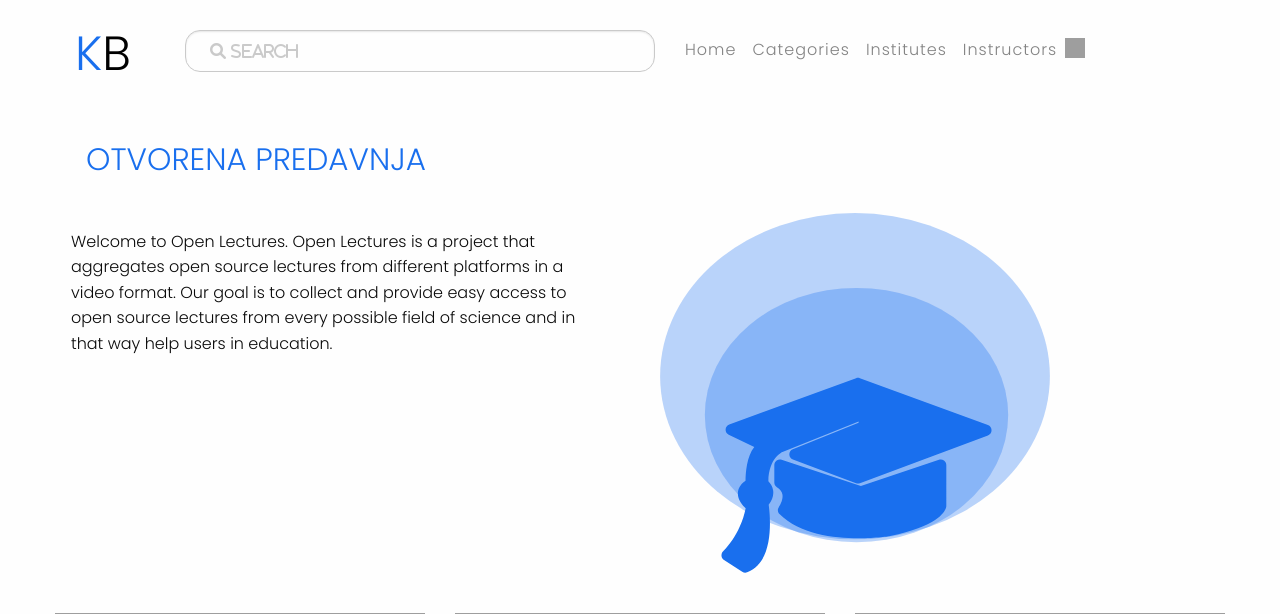
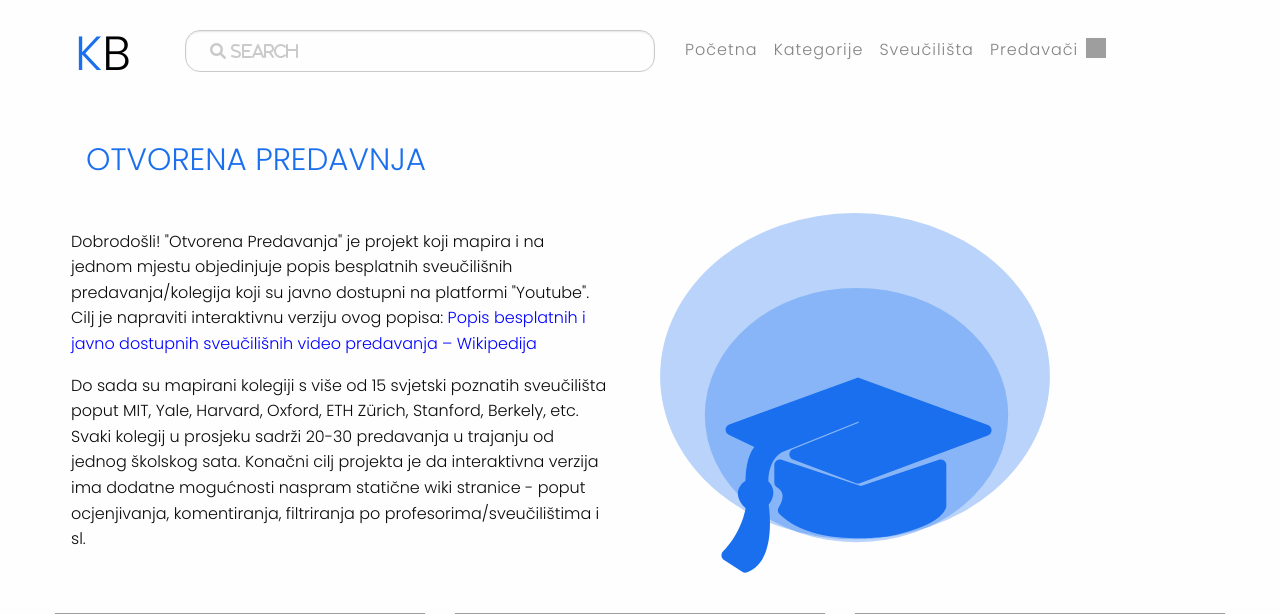
Before and after one commit to Danijel-Korent/open-lectures, a PHP site: page /index.php in a window 1280 px wide. Shown: the top 614 px of the page. Run offline with PHP 8.4, Linux system fonts and the light colour scheme; data comes from the database, SQL or seed files in the repository; grey boxes are pictures that could not be loaded.

Commit message:
Issue #5 - Translated to Croatian language

```diff
--- a/frontend/Components/header.html
+++ b/frontend/Components/header.html
@@ -4,7 +4,7 @@
     <meta charset="utf-8">
     <meta http-equiv="x-ua-compatible" content="ie=edge">
     <meta name="viewport" content="width=device-width, initial-scale=1.0">
-    <title>KnowledgeBase</title>
+    <title>Otvorena Predavanja</title>
     <link rel="stylesheet" href="../css/foundation.css">
     <link rel="stylesheet" href="../css/app_default.css">
     <link rel="stylesheet" href="../css/style_menu.css">
@@ -29,10 +29,10 @@
         </div>
         <div class="large-6 medium-6 small-12 cell">
           <ul class="horizontal menu menu-hover-lines" data-magellan>
-            <li><a href="index.php">Home</a></li>
-            <li id="categories"><a href="categories.php">Categories</a></li>
-            <li><a href="institutes.php">Institutes</a></li>
-            <li><a href="instructors.php">Instructors</a></li>
+            <li><a href="index.php">Početna</a></li>
+            <li id="categories"><a href="categories.php">Kategorije</a></li>
+            <li><a href="institutes.php">Sveučilišta</a></li>
+            <li><a href="instructors.php">Predavači</a></li>
             <div class="dropdown">
               <object data="../assets/down-arrow.svg" width="20" height="20"></object>
               <div class="dropdown-content">
--- a/frontend/Pages/index.php
+++ b/frontend/Pages/index.php
@@ -10,8 +10,11 @@ require "../../backend/index.php"; ?>
 <div class="grid-x grid-margin-x">
   <div class="cell large-6 medium-6 small-8">
     <p>
-    Welcome to Open Lectures. Open Lectures is a project that aggregates open source lectures from different platforms in a video format. Our goal is to collect and provide easy access to open source lectures from every possible field of science and in that way help users in education.
+    Dobrodošli! "Otvorena Predavanja" je projekt koji mapira i na jednom mjestu objedinjuje popis besplatnih sveučilišnih predavanja/kolegija koji su javno dostupni na platformi "Youtube". Cilj je napraviti interaktivnu verziju ovog popisa: <a style="color:blue;" href="https://hr.wikipedia.org/wiki/Popis_besplatnih_i_javno_dostupnih_sveu%C4%8Dili%C5%A1nih_video_predavanja">Popis besplatnih i javno dostupnih sveučilišnih video predavanja – Wikipedija</a>
     </p>
+	<p>
+	Do sada su mapirani kolegiji s više od 15 svjetski poznatih sveučilišta poput MIT, Yale, Harvard, Oxford, ETH Zürich, Stanford, Berkely, etc. Svaki kolegij u prosjeku sadrži 20-30 predavanja u trajanju od jednog školskog sata. Konačni cilj projekta je da interaktivna verzija ima dodatne mogućnosti naspram statične wiki stranice - poput ocjenjivanja, komentiranja, filtriranja po profesorima/sveučilištima i sl.
+	</p>
   </div>
 
   <div class="cell large-6 small-4">
```
